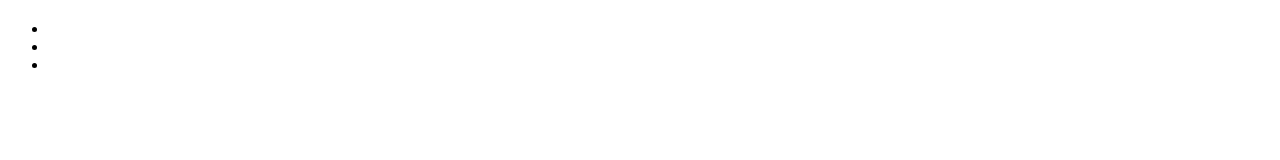
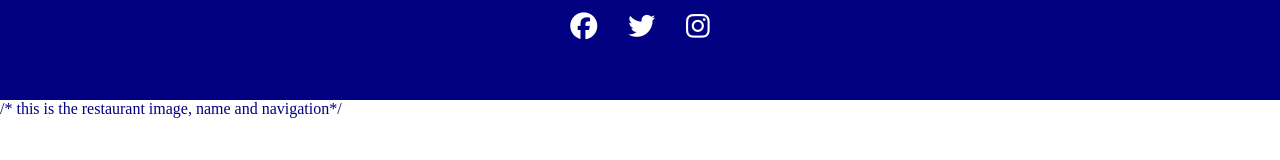
Before and after one commit to CoderStephen/P1_restaurant, a plain HTML site: page Index.html in a window 1280 px wide. Drawn offline with Linux system fonts and the light colour scheme.

Commit message:
add style to body and add social media links and style

```diff
--- a/Index.html
+++ b/Index.html
@@ -1,32 +1,37 @@
 <!DOCTYPE html>
 <html lang="en">
+
 <head>
     <meta charset="UTF-8">
     <meta http-equiv="X-UA-Compatible" content="IE=edge">
     <meta name="viewport" content="width=device-width, initial-scale=1.0">
+
+    <link rel="stylesheet" href="assets/css/style.css">
     <title>Document</title>
+
 </head>
+
 <body>
     <header>
-        <h2>
+        <ul class="socials">
+            <li>
+                <a href="http://facebook.com/" target="_blank" rel="noopener"
+                    aria-label="Visit our Facebook page (opens in a new tab)"> <i class="fa-brands fa-facebook"></i></a>
+            </li>
+            <a href="http://twitter.com" target="_blank" rel="noopener"
+                aria-label="Visit our Twitter page (opens ib a new tab)">
+                <i class="fa-brands fa-twitter"></i></a>
+            <li>
+                <a href="http://instagram.com" target="_blank" rel="noopener"
+                    aria-label="Visit our Instagram page (opens in a new tab)">
+                    <i class="fa-brands fa-instagram"></i></a>
+            </li>
+            </div>
+    </header>
+    /* this is the restaurant image, name and navigation*/
+    <section>
 
-        </h2>
-<ul>
-    <li>
 
-    </li>
-
-    <li>
-
-    </li>
-
-    <li>
-
-    </li>
-
-</ul>
-    </header>
-    <section>
 
     </section>
 
@@ -46,5 +51,8 @@
 
     </footer>
 
+    <script src="https://kit.fontawesome.com/1bd5aa1667.js" crossorigin="anonymous"></script>
+
 </body>
+
 </html>
--- /dev/null
+++ b/assets/css/style.css
@@ -0,0 +1,34 @@
+@import url('https://fonts.googleapis.com/css2?family=Montserrat:wght@300&family=Open+Sans:ital,wght@1,300&display=swap');
+
+* {
+    margin: 0 auto;
+    padding: 0;
+    border: none;
+}
+
+body {
+    font-family: Open+Sans, sans-serif;
+    font-weight: 300;
+    color: navy;
+}
+
+header {
+    height: 100px;
+    background-color: navy;
+    font-size: 130%;
+}
+
+
+.socials {
+    text-align: center;
+}
+
+.socials>li {
+    display: inline;
+}
+
+.socials i {
+    color: #ffffff;
+    font-size: 130%;
+    padding: 1%;
+}
```
Also changed, not shown: Assets/Style.css (deleted), 1 other file.
